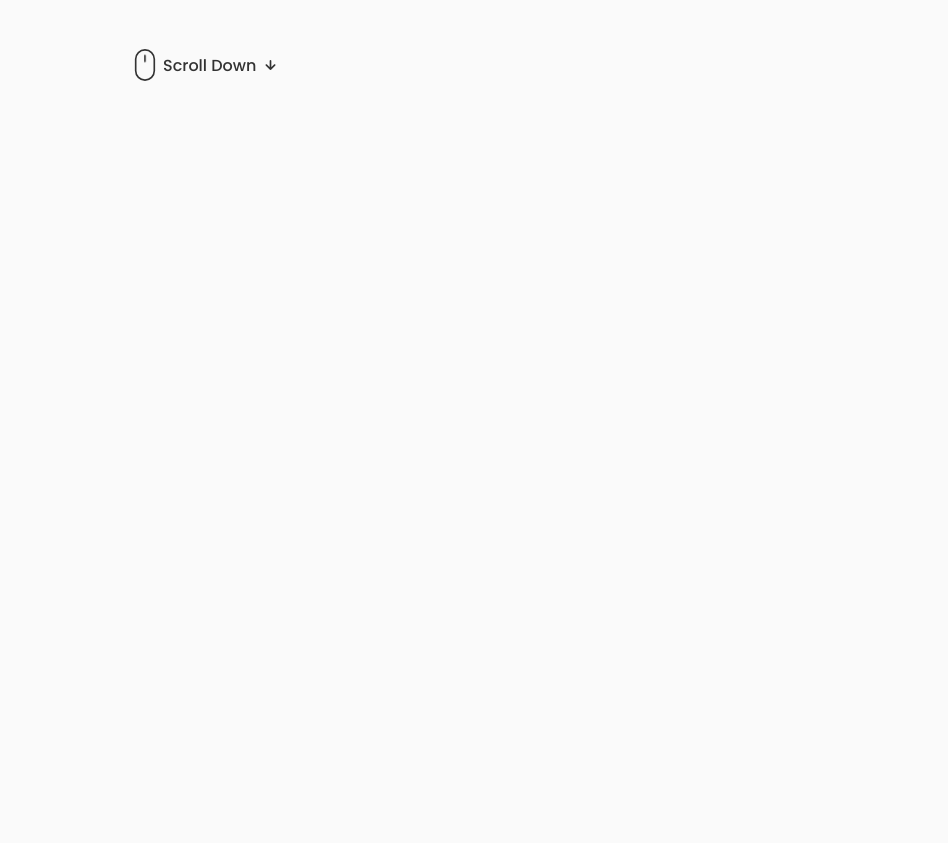
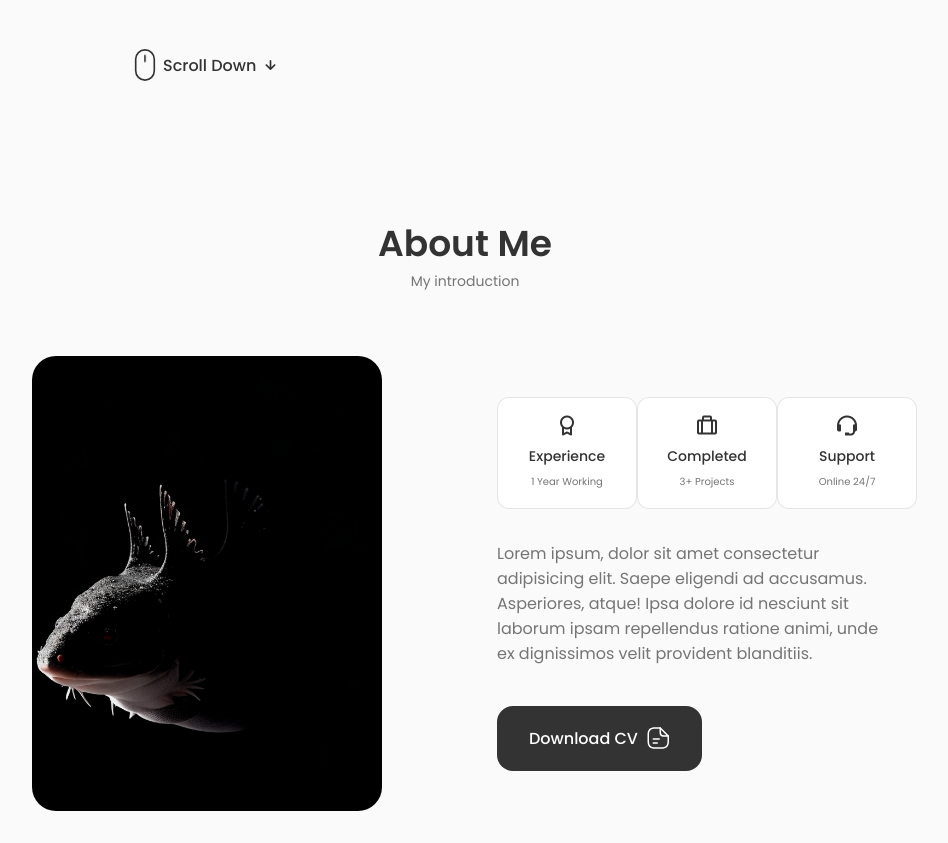
Before and after one commit to MartinMFM/MartinMFM.github.io, a React (Vite) app: page / in a window 1280 px wide. Shown: the part 620-1463 px from the top of the page, without its empty margins (175-1123 px from the left). Before the commit the page ends 800 px from the top, so only its background shows below. Built offline with nearby package versions, Linux system fonts and the light colour scheme.

Commit message:
about component

```diff
--- a/src/App.jsx
+++ b/src/App.jsx
@@ -3,12 +3,14 @@
 
 import { Header } from "./components/header/Header";
 import { Home } from "./components/home/Home";
+import { About } from "./components/about/About";
 export const App = () => {
   return (
     <>
       <Header />
       <main className="main">
         <Home />
+        <About />
       </main>
     </>
   );
--- /dev/null
+++ b/src/components/about/About.jsx
@@ -0,0 +1,55 @@
+import "./about.css";
+import AboutImg from "../../assets/perfil.jpg";
+import CV from "../../assets/John-Cv.pdf";
+import { Info } from "./Info";
+
+export const About = () => {
+  return (
+    <section className="about section" id="about">
+      <h2 className="section__title">About Me</h2>
+      <span className="section__subtitle">My introduction</span>
+
+      <div className="about__container container grid">
+        <img src={AboutImg} alt="about me" className="about__img" />
+        <div className="about__data">
+          <Info />
+          <p className="about__description">
+            Lorem ipsum, dolor sit amet consectetur adipisicing elit. Saepe
+            eligendi ad accusamus. Asperiores, atque! Ipsa dolore id nesciunt
+            sit laborum ipsam repellendus ratione animi, unde ex dignissimos
+            velit provident blanditiis.
+          </p>
+
+          <a download="" href={CV} className="button button--flex">
+            Download CV{" "}
+            <svg
+              class="button__icon"
+              xmlns="http://www.w3.org/2000/svg"
+              width="24"
+              height="24"
+              viewBox="0 0 24 24"
+              fill="none"
+            >
+              <path
+                d="M15.25 22.7502H9.25C3.82 22.7502 1.5 20.4302 1.5 15.0002V9.00024C1.5 3.57024 3.82 1.25024 9.25 1.25024H14.25C14.66 1.25024 15 1.59024 15 2.00024C15 2.41024 14.66 2.75024 14.25 2.75024H9.25C4.64 2.75024 3 4.39024 3 9.00024V15.0002C3 19.6102 4.64 21.2502 9.25 21.2502H15.25C19.86 21.2502 21.5 19.6102 21.5 15.0002V10.0002C21.5 9.59024 21.84 9.25024 22.25 9.25024C22.66 9.25024 23 9.59024 23 10.0002V15.0002C23 20.4302 20.68 22.7502 15.25 22.7502Z"
+                fill="var(--container-color)"
+              ></path>
+              <path
+                d="M22.25 10.7502H18.25C14.83 10.7502 13.5 9.42023 13.5 6.00023V2.00023C13.5 1.70023 13.68 1.42023 13.96 1.31023C14.24 1.19023 14.56 1.26023 14.78 1.47023L22.78 9.47023C22.99 9.68023 23.06 10.0102 22.94 10.2902C22.82 10.5702 22.55 10.7502 22.25 10.7502ZM15 3.81023V6.00023C15 8.58023 15.67 9.25023 18.25 9.25023H20.44L15 3.81023Z"
+                fill="var(--container-color)"
+              ></path>
+              <path
+                d="M13.25 13.7502H7.25C6.84 13.7502 6.5 13.4102 6.5 13.0002C6.5 12.5902 6.84 12.2502 7.25 12.2502H13.25C13.66 12.2502 14 12.5902 14 13.0002C14 13.4102 13.66 13.7502 13.25 13.7502Z"
+                fill="var(--container-color)"
+              ></path>
+              <path
+                d="M11.25 17.7502H7.25C6.84 17.7502 6.5 17.4102 6.5 17.0002C6.5 16.5902 6.84 16.2502 7.25 16.2502H11.25C11.66 16.2502 12 16.5902 12 17.0002C12 17.4102 11.66 17.7502 11.25 17.7502Z"
+                fill="var(--container-color)"
+              ></path>
+            </svg>
+          </a>
+        </div>
+      </div>
+    </section>
+  );
+};
--- /dev/null
+++ b/src/components/about/Info.jsx
@@ -0,0 +1,23 @@
+export const Info = () => {
+  return (
+    <div className="about__info grid">
+      <div className="about__box">
+        <i className="bx bx-award about__icon"></i>
+        <h3 className="about__title">Experience</h3>
+        <span className="about__subtitle">1 Year Working</span>
+      </div>
+
+      <div className="about__box">
+        <i className="bx bx-briefcase-alt about__icon"></i>
+        <h3 className="about__title">Completed</h3>
+        <span className="about__subtitle">3+ Projects</span>
+      </div>
+
+      <div className="about__box">
+        <i className="bx bx-support about__icon"></i>
+        <h3 className="about__title">Support</h3>
+        <span className="about__subtitle">Online 24/7</span>
+      </div>
+    </div>
+  );
+};
--- /dev/null
+++ b/src/components/about/about.css
@@ -0,0 +1,93 @@
+.about__container {
+  grid-template-columns: repeat(2, 1fr);
+  align-items: center;
+  column-gap: 4rem;
+}
+
+.about__img {
+  width: 350px;
+  border-radius: 1.5rem;
+  justify-self: center;
+}
+
+.about__info {
+  grid-template-columns: repeat(3, 140px);
+  gap: 0;
+  margin-bottom: var(--mb-2);
+}
+
+.about__box {
+  background-color: var(--container-color);
+  border: 1px solid rgba(0, 0, 0, 0.1);
+  border-radius: 0.75rem;
+  text-align: center;
+  padding: 1rem 1.25rem;
+}
+
+.about__icon {
+  font-size: 1.5rem;
+  color: var(--title-color);
+  margin-bottom: var(--mb-0-5);
+}
+
+.about__title {
+  font-size: var(--small-font-size);
+  font-weight: var(--font-medium);
+}
+
+.about__subtitle {
+  font-size: var(--tiny-font-size);
+}
+
+.about__description {
+  padding: 0 4rem 0 0;
+  margin-bottom: var(--mb-2-5);
+}
+
+/*=============== BREAKPOINTS ===============*/
+/* For large devices */
+@media screen and (max-width: 992px) {
+  .about__container {
+    grid-template-columns: 1fr;
+    row-gap: 2.5rem;
+  }
+
+  .about__img {
+    width: 220px;
+  }
+
+  .about__box {
+    padding: 0.75rem 0.5rem;
+  }
+
+  .about__data {
+    text-align: center;
+  }
+
+  .about__info {
+    justify-content: center;
+  }
+
+  .about__description {
+    padding: 0 5rem;
+    margin-bottom: 2rem;
+  }
+}
+
+/* For medium devices */
+@media screen and (max-width: 768px) {
+  .about__info {
+    grid-template-columns: repeat(3, 1fr);
+  }
+
+  .about__description {
+    padding: 0;
+  }
+}
+
+/* For small devices */
+@media screen and (max-width: 350px) {
+  .about__info {
+    grid-template-columns: repeat(2, 1fr);
+  }
+}
```
